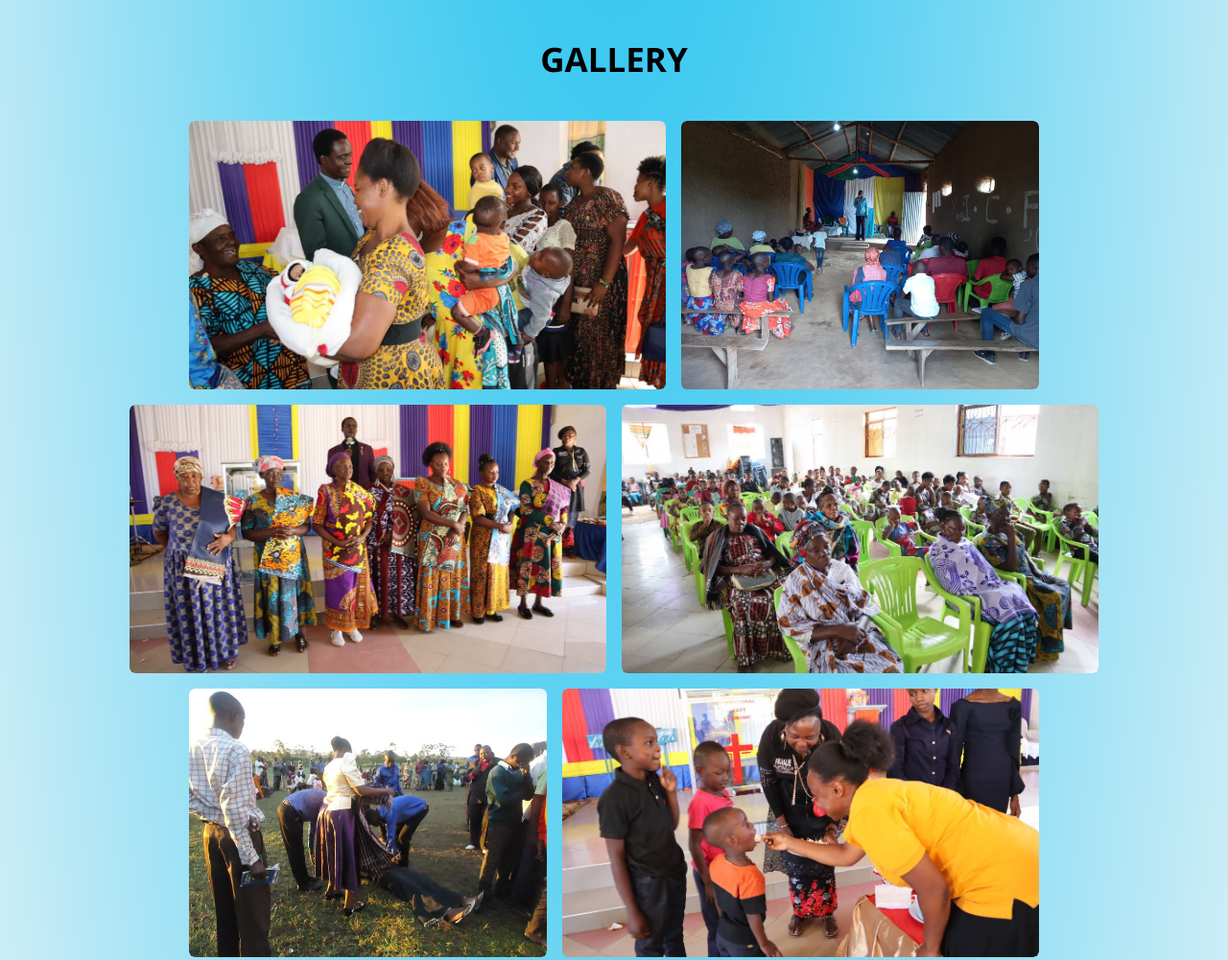
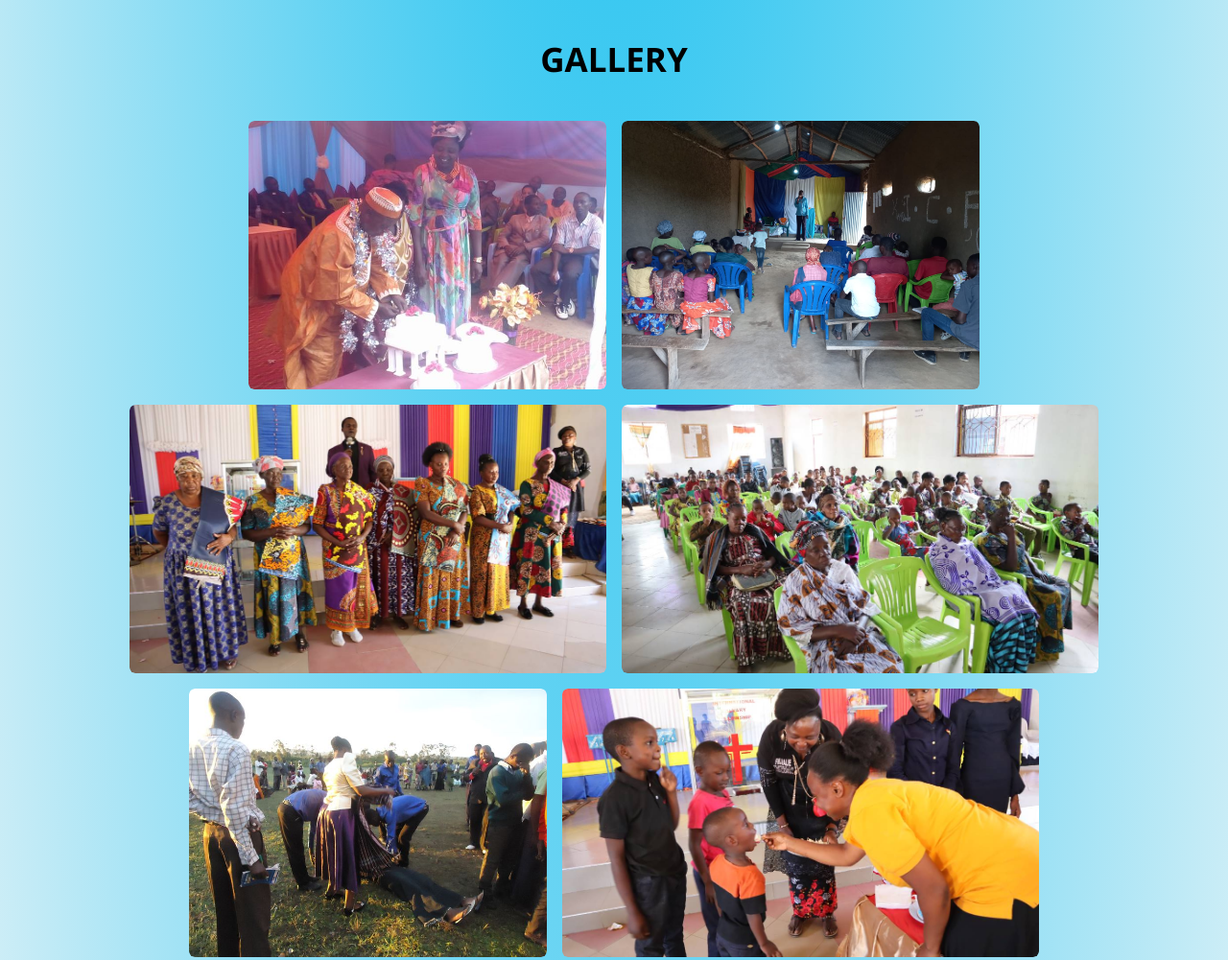
Before and after one commit to Chacha-A-Chacha/ic_f_deploy_ed, a plain HTML site: page index.html in a window 1280 px wide. Shown: the part 5100-6101 px from the top of the page at 96% size. Drawn offline with nearby package versions, Linux system fonts and the light colour scheme.

Commit message:
new file:   img/gallery008.jpg 	new file:   img/gallery009.jpg 	modified:   index.html

```diff
--- a/index.html
+++ b/index.html
@@ -406,7 +406,7 @@
             </div>
             <div class="images container flex">
                 <div class="image-box" data-name="spiderman">
-                    <img src="./img/gallery001.jpg" alt="">
+                    <img src="./img/gallery009.jpg" alt="">
                     <!--<h6>imageDescriptionOptional</h6>-->
                 </div>
                 <div class="image-box" data-name="joker">
@@ -454,11 +454,12 @@
                     <img src="./img/gallery003.jpg" alt="">
                     <h6></h6>
                 </div>
+                -->
                 <div class="image-box" data-name="holiday">
-                    <img src="./img/gallery003.jpg" alt="">
+                    <img src="./img/gallery008.jpg" alt="">
                     <h6></h6>
                 </div>
-                -->
+
                 <div class="image-box" data-name="holiday">
                     <img src="./img/baptism_1.jpg" alt="">
                     <h6></h6>
```
Also changed, not shown: img/gallery008.jpg (added), img/gallery009.jpg (added).
